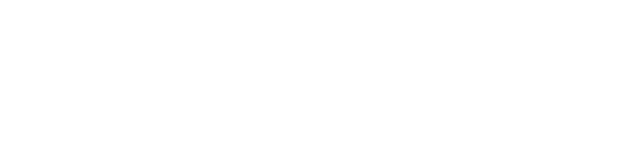
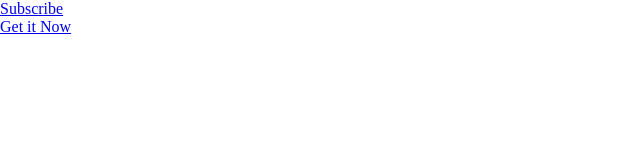
Before and after one commit to AdityaBhabhe/Mss-nord, a plain HTML site: page index.html in a window 1280 px wide. Shown: the whole page, without its empty margins (0-640 px from the left). Drawn offline with Linux system fonts and the light colour scheme.

Commit message:
Header Created

```diff
--- a/index.html
+++ b/index.html
@@ -38,5 +38,21 @@
 
 </head>
 <body>
+  <div class="container">
+
+    <header>
+        <div class="wrapper">
+            <h1 class="logo"></h1>
+              <nav>
+
+                <ul class="headnav">
+                  <li><a href="#">Subscribe</li>
+                  <li><a href="#">Get it Now</li>
+                </ul>
+              </nav>
+        </div>
+    </header>
+
+  </div>
 </body>
 </html>
```
